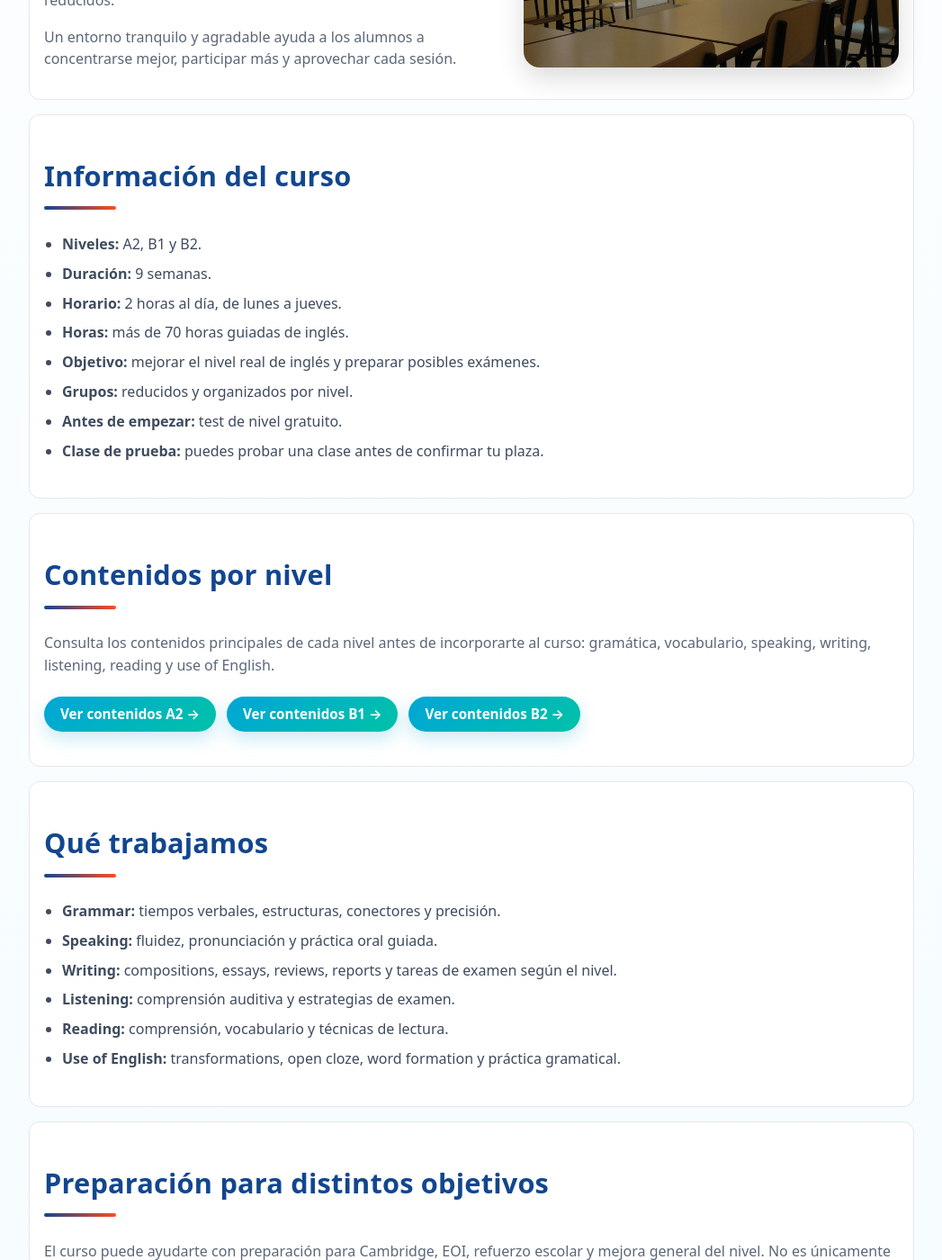
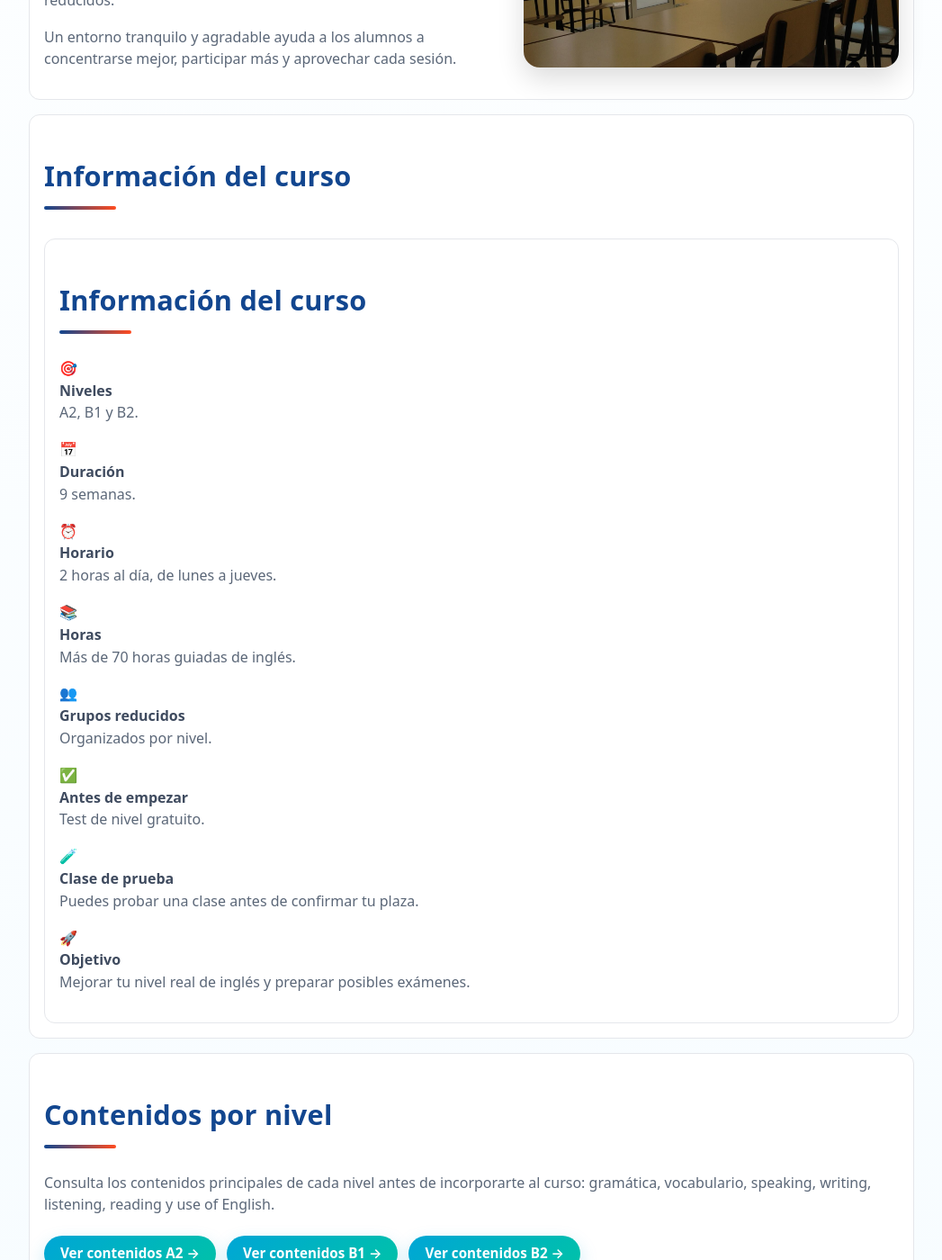
Before and after one commit to dixonbruce/englishco, a Jekyll site: the page built from intensivos.html, in a window 1280 px wide and 1400 px high, scrolled down 1076 px. Shown: the whole window at 90% size, without its empty margins (116-1163 px from the left). Built offline with Jekyll 4.4.1, drawn with Linux system fonts in a browser that asks for light colours.

Commit message:
Refactor course information layout to feature grid
Replaced list with a feature grid for course information.

```diff
--- a/intensivos.html
+++ b/intensivos.html
@@ -87,16 +87,75 @@
 <section class="card mt">
   <h2>Información del curso</h2>
 
-  <ul>
-    <li><strong>Niveles:</strong> A2, B1 y B2.</li>
-    <li><strong>Duración:</strong> 9 semanas.</li>
-    <li><strong>Horario:</strong> 2 horas al día, de lunes a jueves.</li>
-    <li><strong>Horas:</strong> más de 70 horas guiadas de inglés.</li>
-    <li><strong>Objetivo:</strong> mejorar el nivel real de inglés y preparar posibles exámenes.</li>
-    <li><strong>Grupos:</strong> reducidos y organizados por nivel.</li>
-    <li><strong>Antes de empezar:</strong> test de nivel gratuito.</li>
-    <li><strong>Clase de prueba:</strong> puedes probar una clase antes de confirmar tu plaza.</li>
-  </ul>
+<section class="card mt">
+  <h2>Información del curso</h2>
+
+  <div class="feature-grid">
+    <div class="feature-item">
+      <span class="feature-icon">🎯</span>
+      <div>
+        <strong>Niveles</strong>
+        <p>A2, B1 y B2.</p>
+      </div>
+    </div>
+
+    <div class="feature-item">
+      <span class="feature-icon">📅</span>
+      <div>
+        <strong>Duración</strong>
+        <p>9 semanas.</p>
+      </div>
+    </div>
+
+    <div class="feature-item">
+      <span class="feature-icon">⏰</span>
+      <div>
+        <strong>Horario</strong>
+        <p>2 horas al día, de lunes a jueves.</p>
+      </div>
+    </div>
+
+    <div class="feature-item">
+      <span class="feature-icon">📚</span>
+      <div>
+        <strong>Horas</strong>
+        <p>Más de 70 horas guiadas de inglés.</p>
+      </div>
+    </div>
+
+    <div class="feature-item">
+      <span class="feature-icon">👥</span>
+      <div>
+        <strong>Grupos reducidos</strong>
+        <p>Organizados por nivel.</p>
+      </div>
+    </div>
+
+    <div class="feature-item">
+      <span class="feature-icon">✅</span>
+      <div>
+        <strong>Antes de empezar</strong>
+        <p>Test de nivel gratuito.</p>
+      </div>
+    </div>
+
+    <div class="feature-item">
+      <span class="feature-icon">🧪</span>
+      <div>
+        <strong>Clase de prueba</strong>
+        <p>Puedes probar una clase antes de confirmar tu plaza.</p>
+      </div>
+    </div>
+
+    <div class="feature-item">
+      <span class="feature-icon">🚀</span>
+      <div>
+        <strong>Objetivo</strong>
+        <p>Mejorar tu nivel real de inglés y preparar posibles exámenes.</p>
+      </div>
+    </div>
+  </div>
+</section>
 </section>
 
 <section class="card mt">
```
